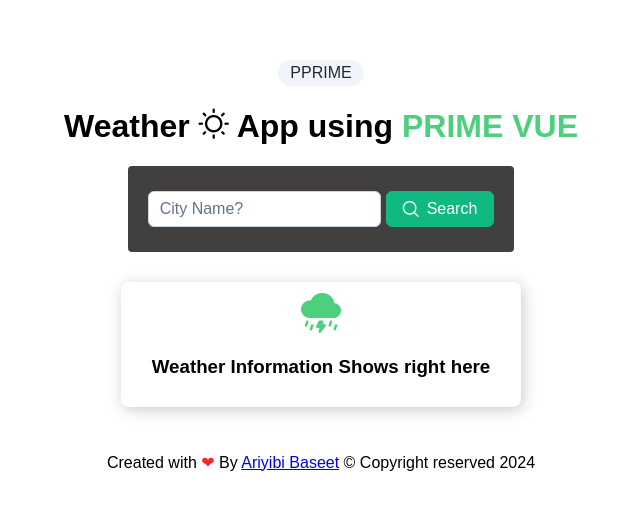
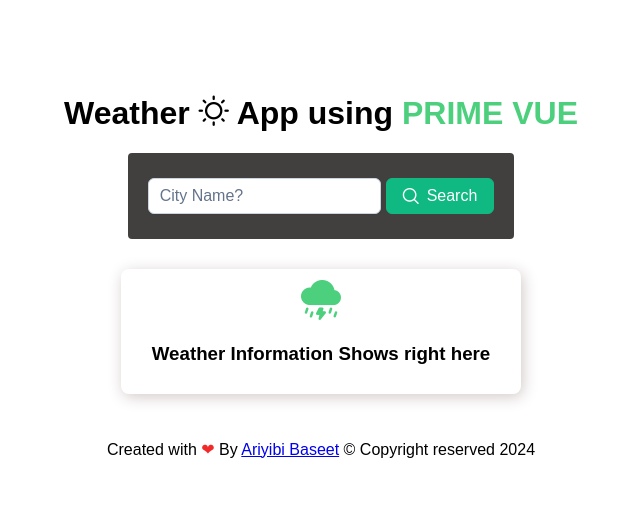
Before and after one commit to Ariyibi-Baseet/NewWeatherApp, a Vue app: page / in a window 1280 px wide. Shown: the part 134-644 px from the top of the page, without its empty margins (319-959 px from the left). Built offline with nearby package versions, Linux system fonts and the light colour scheme; a web font is replaced by a local one.

Commit message:
push latest update

```diff
--- a/src/components/SearchBlock.vue
+++ b/src/components/SearchBlock.vue
@@ -25,7 +25,6 @@
       type="button"
       label="Search"
       icon="pi pi-search"
-      :loading="loading"
       @click="showUserData"
     />
   </div>
--- a/src/main.js
+++ b/src/main.js
@@ -10,7 +10,6 @@
 import Button from 'primevue/button'
 import InputText from 'primevue/inputtext'
 import FloatLabel from 'primevue/floatlabel'
-import Chip from 'primevue/chip'
 import ProgressSpinner from 'primevue/progressspinner'
 
 import App from './App.vue'
@@ -21,10 +20,10 @@
 app.use(createPinia())
 app.use(router)
 app.use(PrimeVue)
+// eslint-disable-next-line vue/no-reserved-component-names
 app.component('Button', Button)
 app.component('InputText', InputText)
 app.component('FloatLabel', FloatLabel)
-app.component('Chip', Chip)
 app.component('ProgressSpinner', ProgressSpinner)
 
 app.mount('#app')
--- a/src/views/HomeView.vue
+++ b/src/views/HomeView.vue
@@ -32,6 +32,7 @@
         weatherReport.value = false
         alert('City/Country Cannot be empty!!')
       } else {
+        isLoading.value = true
         try {
           const response = await weather.getCurrentWeather(data)
           if (response.status === 200) {
@@ -46,6 +47,8 @@
             conditionImage.value = datas.value.current.condition.icon
             humidity.value = datas.value.current.humidity
           } else if (weather.errMessage.message === 'No matching location found.') {
+            isLoading.value = true
+            weatherReport.value = false
             isError.value = true
             isDefaultBlock.value = false
           } else {
@@ -82,13 +85,6 @@
 
 <template>
   <main>
-    <Chip class="py-0 pl-0 pr-3">
-      <span
-        class="bg-primary border-circle w-2rem h-2rem flex align-items-center justify-content-center"
-        >P</span
-      >
-      <span class="ml-2 font-medium">PRIME</span>
-    </Chip>
     <h1>Weather <i class="pi pi-sun"></i> App using <span class="inline-clr">Prime Vue</span></h1>
     <SearchBlock @userData="getUserData" />
     <!-- >>>>>>>>>>> Display weather informations here <<<<<<<<<<< -->
@@ -100,6 +96,9 @@
       <div v-if="isError" class="error-block">
         <img :src="errorImage" alt="" class="error-pics" />
         <p>Oops! The city/country is invalid!</p>
+        <div class="spinner-wrapper" v-if="isLoading">
+          <ProgressSpinner />
+        </div>
       </div>
       <div class="weather-details" v-if="weatherReport">
         <div class="spinner-wrapper" v-if="isLoading">
@@ -167,6 +166,7 @@
   color: #fb745e;
   font-weight: 500;
   font-size: 20px;
+  position: relative;
 }
 .error-pics {
   width: 100%;
```
Also changed, not shown: .eslintrc.cjs.
